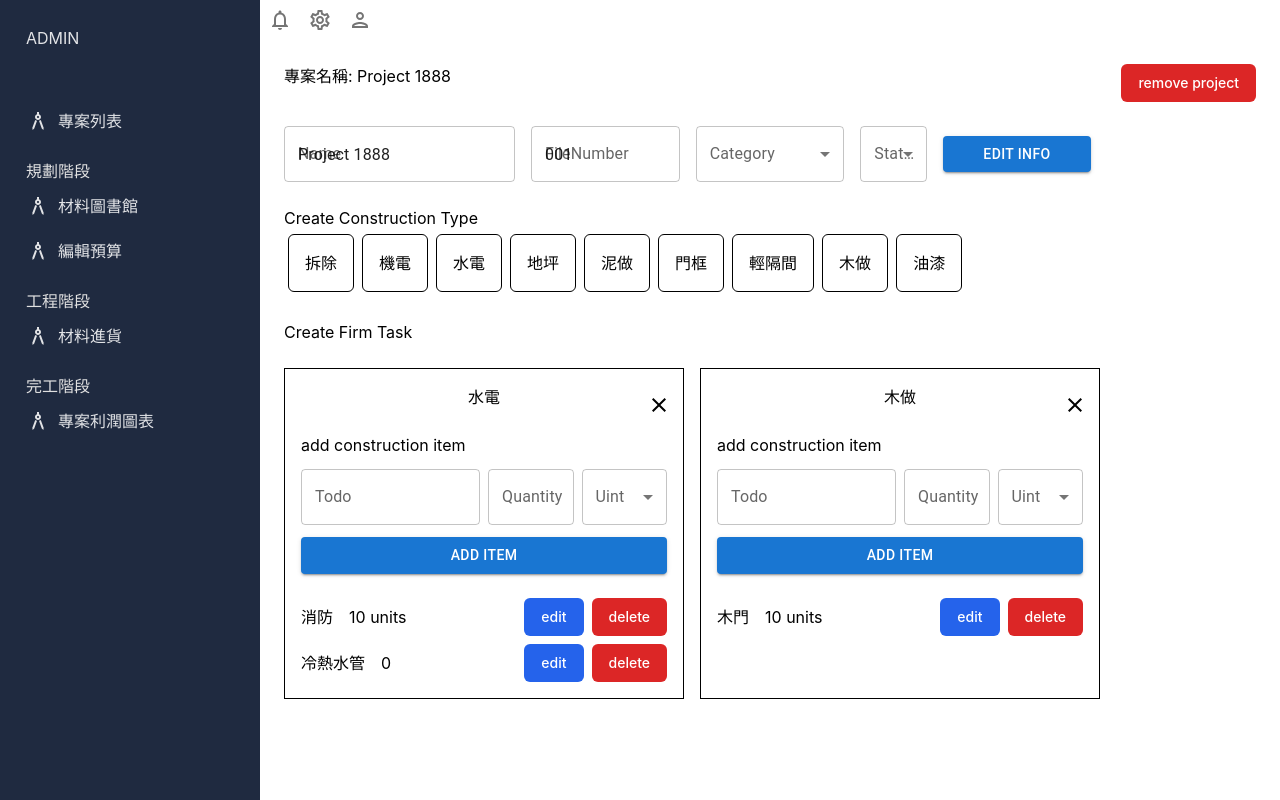
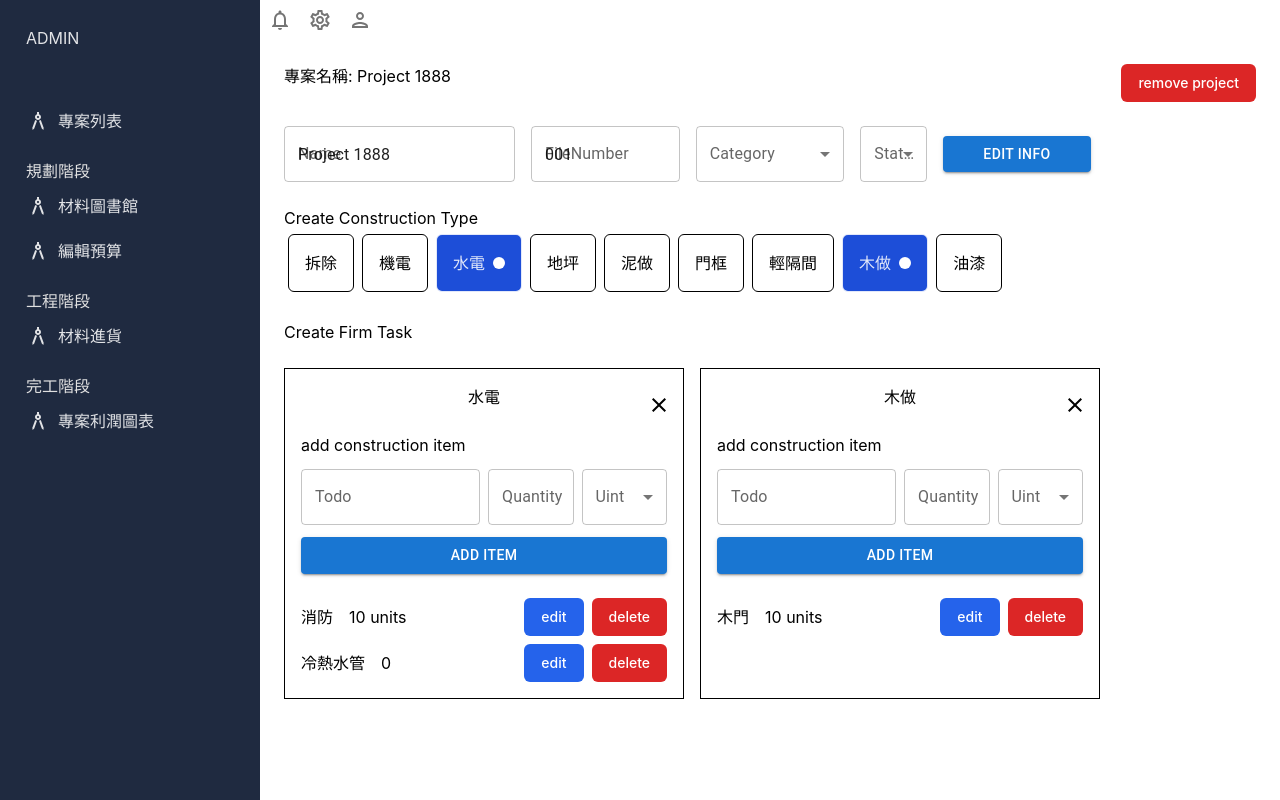
Before and after one commit to eddie8119/react-dashboard, a React (Vite) app: page /plan/project/0 in a window 1280 px wide. Built offline with nearby package versions, Linux system fonts and the light colour scheme; data requests are answered from the project's data file.

Commit message:
ChoseFirm area 與 Create Firm Task area  ui同步

```diff
--- a/src/components/ChoseFirm/index.tsx
+++ b/src/components/ChoseFirm/index.tsx
@@ -46,8 +46,17 @@ const ChoseFirm = () => {
       const response = await axios.get('http://localhost:3000/firmLists');
       setFirmLists(response.data);
     };
+
     fetchData();
   }, []);
+
+  useEffect(() => {
+    //將目前專案有的協力廠商 儲存到selectedFirms
+    const aprojectThirdPartyLists = projectInfo.thirdPartyLists;
+    const handleFirmLists = aprojectThirdPartyLists.map((firm) => firm.name);
+
+    setSelectedFirms(handleFirmLists);
+  }, [projectInfo]);
 
   return (
     <div>
```
